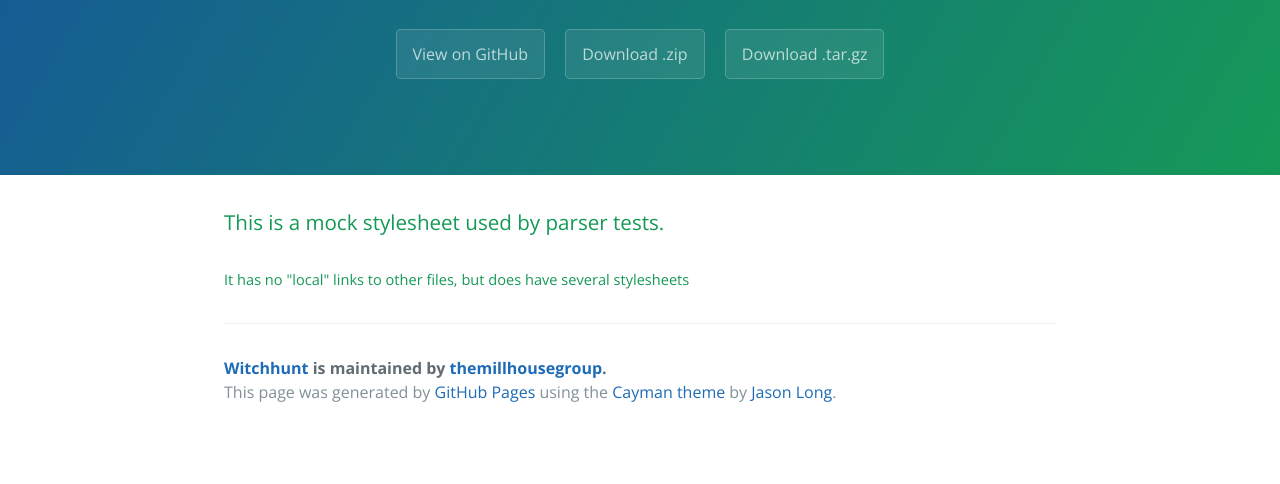
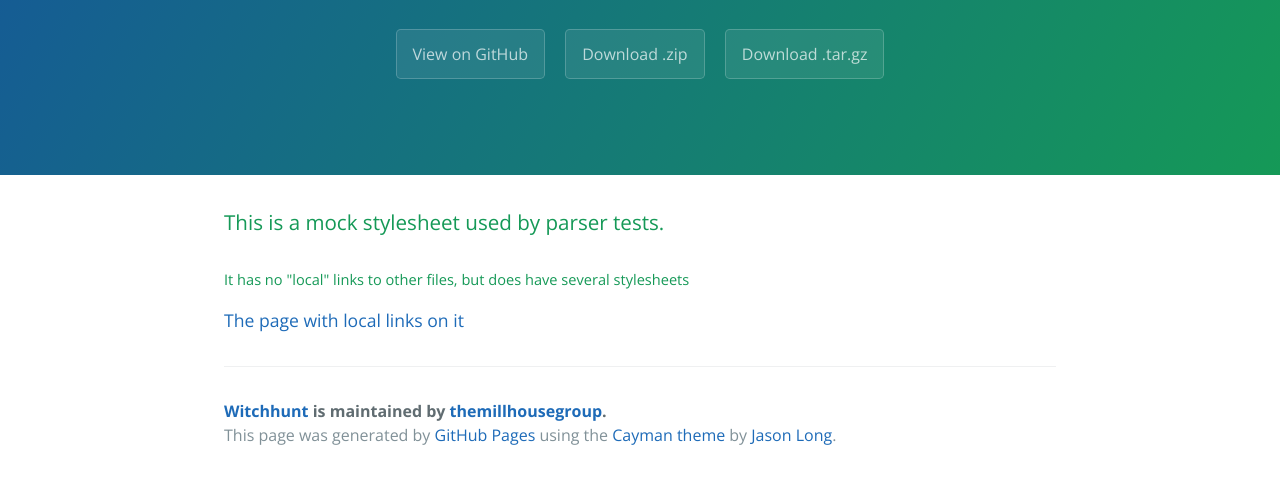
Before and after one commit to themillhousegroup/witchhunt, a plain HTML site: page index.html in a window 1280 px wide. Shown: the part 208-692 px from the top of the page. Drawn offline with nearby package versions, Linux system fonts and the light colour scheme.

Commit message:
include link to the other page

```diff
--- a/index.html
+++ b/index.html
@@ -22,6 +22,7 @@
       <h3>
 <a id="this-is-a-mock-stylesheet-used-by-parser-tests" class="anchor" href="#this-is-a-mock-stylesheet-used-by-parser-tests" aria-hidden="true"><span aria-hidden="true" class="octicon octicon-link"></span></a>This is a mock stylesheet used by parser tests.</h3>
 <h5>It has no "local" links to other files, but does have several stylesheets</h5>
+	<a href="http://themillhousegroup.github.io/witchhunt/page-with-local-links.html">The page with local links on it</a>
       <footer class="site-footer">
         <span class="site-footer-owner"><a href="https://github.com/themillhousegroup/witchhunt">Witchhunt</a> is maintained by <a href="https://github.com/themillhousegroup">themillhousegroup</a>.</span>
 
```
